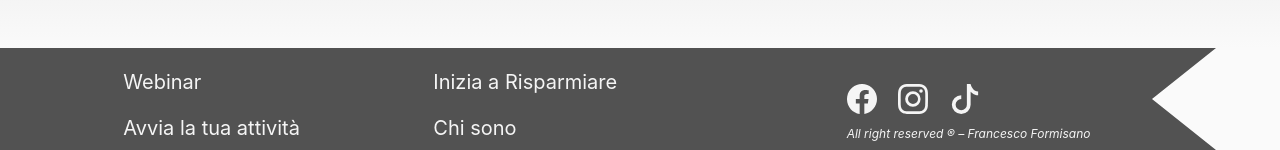
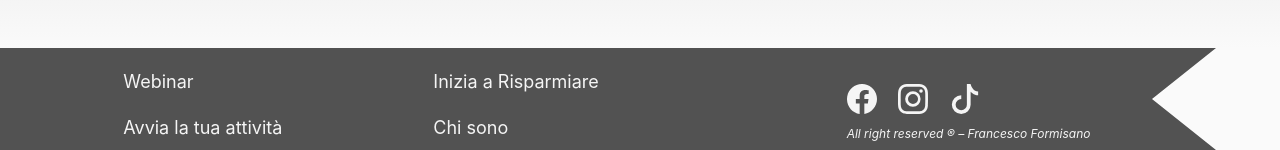
Before and after one commit to frxsav/angelabusiness, a React (Create React App) app: page / in a window 1280 px wide. Shown: the part 2700-2850 px from the top of the page. Built offline with nearby package versions, Linux system fonts and the light colour scheme.

Commit message:
aggiustato il footer

```diff
--- a/src/components/footer.jsx
+++ b/src/components/footer.jsx
@@ -18,7 +18,7 @@ const Footer = () => {
           rel="noreferrer"
           className="lg:col-start-2 col-span-6 lg:col-span-3 text-md lg:order-1"
         >
-          <span className="active:text-teal-600 focus:text-neutral-100 hover:text-teal-600 transition duration-1 text-xl">
+          <span className="active:text-teal-600 focus:text-neutral-100 hover:text-teal-600 transition duration-1 text-lg">
             {t("footer.webinar")}
           </span>
         </a>
@@ -28,7 +28,7 @@ const Footer = () => {
           rel="noreferrer"
           className="col-span-6 lg:col-span-3 text-md lg:order-2"
         >
-          <span className="active:text-teal-600 focus:text-neutral-100 hover:text-teal-600 transition duration-1 text-xl">
+          <span className="active:text-teal-600 focus:text-neutral-100 hover:text-teal-600 transition duration-1 text-lg">
             {t("footer.save_your_money")}
           </span>
         </a>
@@ -41,7 +41,7 @@ const Footer = () => {
           rel="noreferrer"
           className="lg:col-start-2 col-span-6 lg:col-span-3 text-md lg:order-4 order-3"
         >
-          <span className="active:text-teal-600 focus:text-neutral-100 hover:text-teal-600 transition duration-1 text-xl">
+          <span className="active:text-teal-600 focus:text-neutral-100 hover:text-teal-600 transition duration-1 text-lg">
             {t("footer.start_activity")}
           </span>
         </a>
@@ -49,7 +49,7 @@ const Footer = () => {
           href="#about"
           className="col-span-6 lg:col-span-3 text-md lg:order-5 order-4"
         >
-          <span className="active:text-teal-600 focus:text-neutral-100 hover:text-teal-600 transition duration-1 text-xl">
+          <span className="active:text-teal-600 focus:text-neutral-100 hover:text-teal-600 transition duration-1 text-lg">
             {t("footer.about")}
           </span>
         </a>
```
